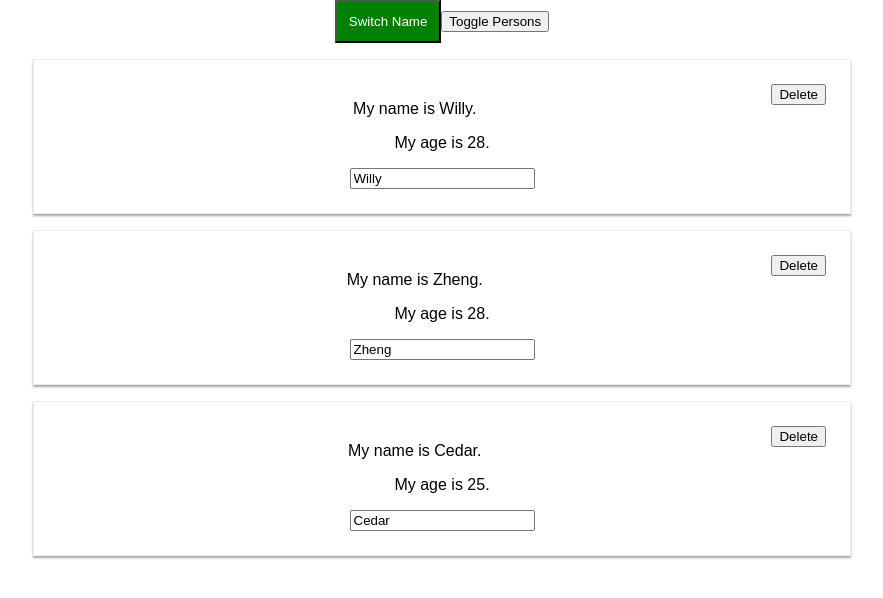
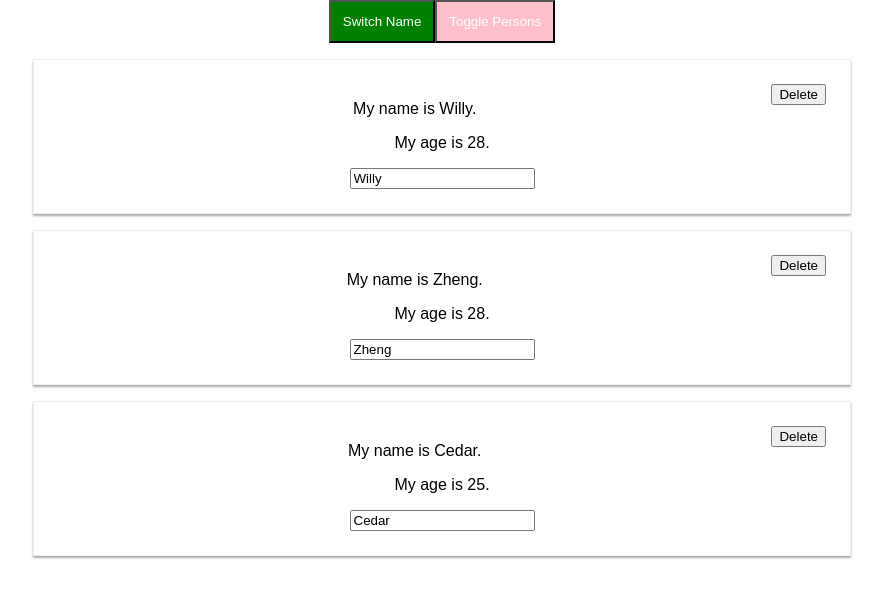
Before and after one commit to WillyLu326/React-Application, a React (Create React App) app: page / in a window 1280 px wide. Shown: the top 598 px of the page, without its empty margins (198-1081 px from the left). Built offline with nearby package versions, Linux system fonts and the light colour scheme.

Commit message:
style toggle btn

```diff
--- a/src/App.js
+++ b/src/App.js
@@ -47,11 +47,24 @@ class App extends Component {
     return style;
   }
 
+  styleToggleButton = () => {
+    let style = {
+      backgroundColor: 'red',
+      color: 'white',
+      padding: '12px',
+      cursor: 'pointer'
+    }
+    if (this.state.showPersons) {
+      style.backgroundColor = 'pink';
+    }
+    return style;
+  }
+
   render() {
     return (
       <div className="App">
         <button style={this.styleSwitchButton()} onClick={this.switchNameHandler.bind(this, 'Willy Lu~!!!!')}>Switch Name</button>
-        <button onClick={this.togglePersonsHander}>Toggle Persons</button>
+        <button style={this.styleToggleButton()} onClick={this.togglePersonsHander}>Toggle Persons</button>
         {
           this.state.showPersons ? (
             <div>
```
